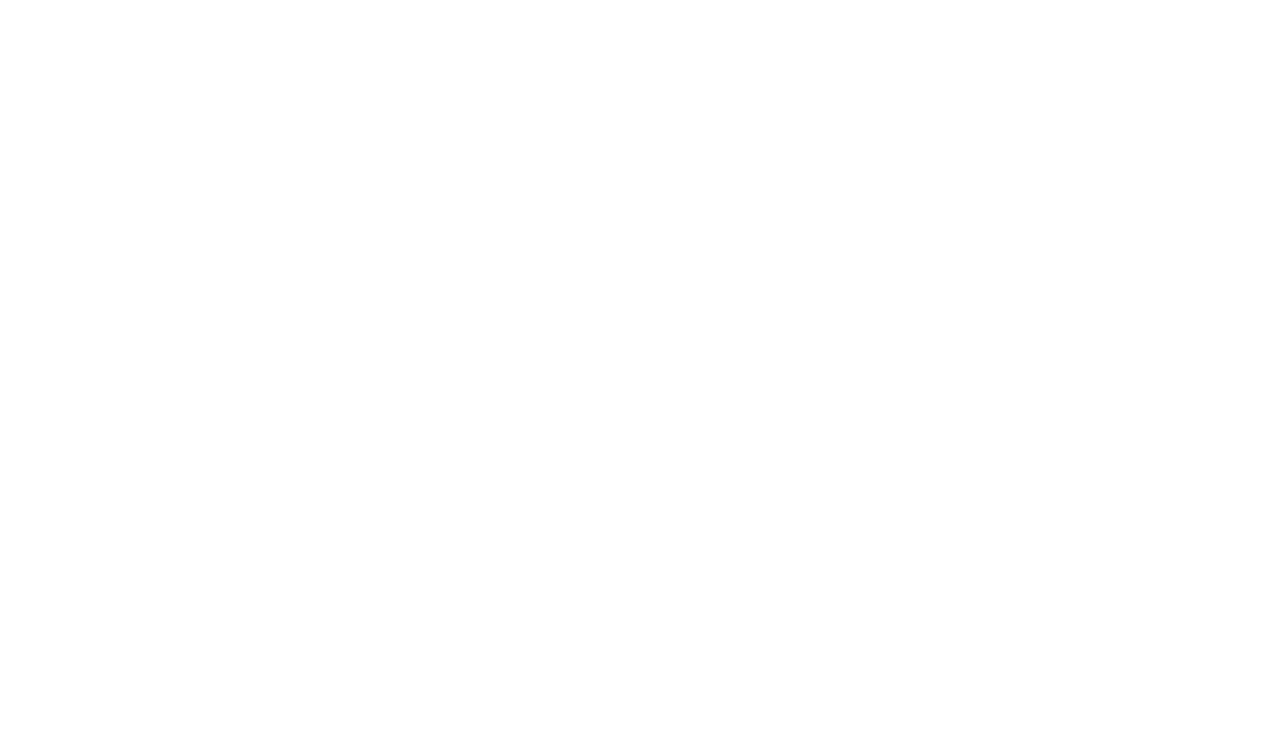
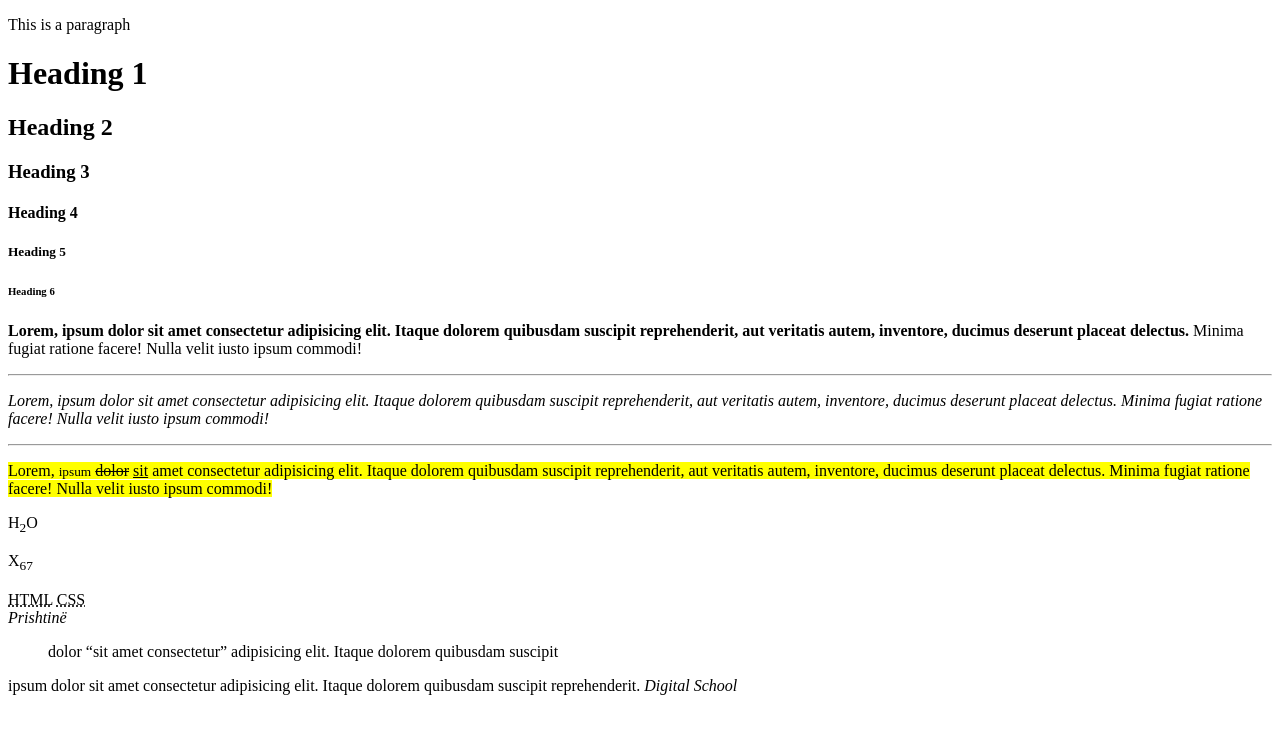
Before and after one commit to Erissheqiri13/Web-Advanced, a plain HTML site: page Module1/index.html in a window 1280 px wide. Drawn offline with Linux system fonts and the light colour scheme.

Commit message:
Add files via upload

```diff
--- a/Module1/index.html
+++ b/Module1/index.html
@@ -3,9 +3,30 @@
 <head>
     <meta charset="UTF-8">
     <meta name="viewport" content="width=device-width, initial-scale=1.0">
-    <title>Document</title>
+    <title>Module 1</title>
 </head>
 <body>
+    <p>This is a paragraph</p>
+    <h1>Heading 1</h1>
+    <h2>Heading 2</h2>
+    <h3>Heading 3</h3>
+    <h4>Heading 4</h4>
+    <h5>Heading 5</h5>
+    <h6>Heading 6</h6>
+    <p><b>Lorem, ipsum dolor sit amet consectetur adipisicing elit. Itaque dolorem quibusdam suscipit reprehenderit, aut veritatis autem, inventore, ducimus deserunt placeat delectus.</b> Minima fugiat ratione facere! Nulla velit iusto ipsum commodi!</p>
+    <hr>
+    <p><em>Lorem, ipsum dolor sit amet consectetur adipisicing elit. Itaque dolorem quibusdam suscipit reprehenderit, aut veritatis autem, inventore, ducimus deserunt placeat delectus. Minima fugiat ratione facere! Nulla velit iusto ipsum commodi!</em></p>
+    <hr>
+    <p><mark>Lorem, <small>ipsum</small> <del>dolor</del> <ins>sit</ins> amet consectetur adipisicing elit. Itaque dolorem quibusdam suscipit reprehenderit, aut veritatis autem, inventore, ducimus deserunt placeat delectus. Minima fugiat ratione facere! Nulla velit iusto ipsum commodi!</mark></p>
+    <p>H<sub>2</sub>O</p>
+    <p>X<sub>67</sub></p>
+    <abbr title="Hyper Text Markup Language">HTML</abbr>
+    <abbr title="Cascading Style Sheets">CSS</abbr>
+    <address>Prishtinë</address>
+    <blockquote>dolor <q>sit amet consectetur</q> adipisicing elit. Itaque dolorem quibusdam suscipit</blockquote>
+    <p>ipsum dolor sit amet consectetur adipisicing elit. Itaque dolorem quibusdam suscipit reprehenderit. <cite>Digital School</cite></p>
+    <!--Paragraph 4-->
+    <!--<p>ipsum dolor sit amet consectetur adipisicing elit. Itaque dolorem quibusdam suscipit reprehenderit, aut veritatis</p>-->
 
 </body>
 </html>
```
